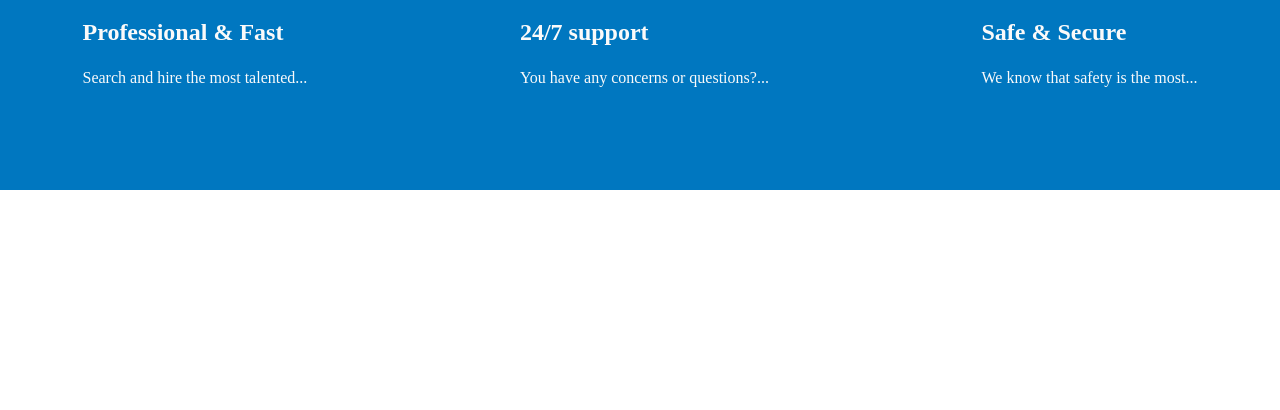
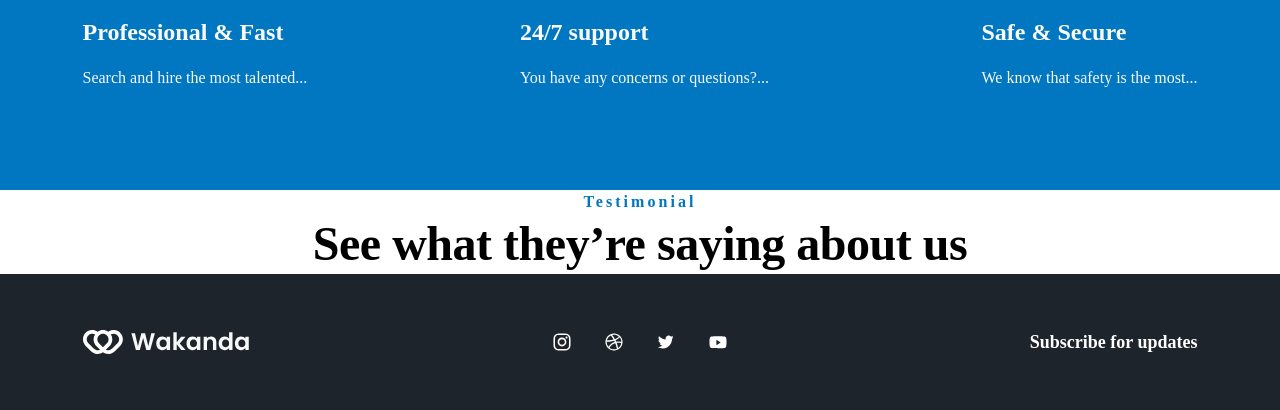
Before and after one commit to Hennadii-Viktorovych/bui_studies_course_homework, a website: page homework_3/index.html in a window 1280 px wide. Shown: the part 1200-1610 px from the top of the page. Before the commit the page ends 1390 px from the top, so only its background shows below. Drawn offline with Linux system fonts and the light colour scheme.

Commit message:
added footer

```diff
--- a/homework_3/css/style.css
+++ b/homework_3/css/style.css
@@ -167,6 +167,58 @@ body{
 }
 
 
+.testimonial{
+
+
+    .testimonial__label{
+        font-weight: 600;
+        font-size: 16px;
+        letter-spacing: 0.19em;
+        color: #0077c0;
+        text-align: center;
+    }
+
+    .testimonial__title{
+        font-weight: 600;
+        font-size: 48px;
+        line-height: 125%;
+        letter-spacing: -0.01em;
+        text-align: center;
+        color: #000;
+    }
+}
+
+
+
+.footer {
+    width: 100%;
+    padding: 50px 0;
+    background: #1d242b;
+
+}
+
+
+    .footer .container {
+        display: flex;
+        align-items: center;
+        justify-content: space-between;
+    }
+
+
+    .footer__social-list{
+        display: flex;
+        align-items: center;
+        justify-content: center;
+        gap: 20px;
+    }
+
+    .footer__text{
+        font-weight: 600;
+        font-size: 18px;
+        line-height: 167%;
+        color: #fff;
+    }
+
 
 @keyframes marquee {
     from { transform: translateX(0); }
--- a/homework_3/index.html
+++ b/homework_3/index.html
@@ -101,5 +101,32 @@
 </section>
 
 
+<section class="testimonial">
+    <div class="container">
+        <p class="testimonial__label">Testimonial</p>
+        <h2 class="testimonial__title">
+            See what they’re saying about us
+        </h2>
+        <div class="testimonial__content">
+
+        </div>
+    </div>
+</section>
+
+<footer class="footer">
+        <div class="container">
+
+
+        <a href="#" class="footer__logo"><img src="./images/footer-logo.svg" alt="" class="footer__logo-img"></a>
+        <ul class="footer__social-list">
+            <li class="footer__social-item"><a href="#" class="footer__social-link"><img src="./images/instagram.svg" alt="" class="footer__social-icons"></a></li>
+            <li class="footer__social-item"><a href="#" class="footer__social-link"><img src="./images/socialIcons.svg" alt="" class="footer__social-icons"></a></li>
+            <li class="footer__social-item"><a href="#" class="footer__social-link"><img src="./images/twiter.svg" alt="" class="footer__social-icons"></a></li>
+            <li class="footer__social-item"><a href="#" class="footer__social-link"><img src="./images/youtube.svg" alt="" class="footer__social-icons"></a></li>
+        </ul>
+        <p class="footer__text">Subscribe for updates</p>
+    </div>
+</footer>
+
 </body>
 </html>
```
Also changed, not shown: homework_3/images/footer-logo.svg (added), homework_3/images/instagram.svg (added), homework_3/images/socialIcons.svg (added), homework_3/images/twiter.svg (added), homework_3/images/youtube.svg (added).
